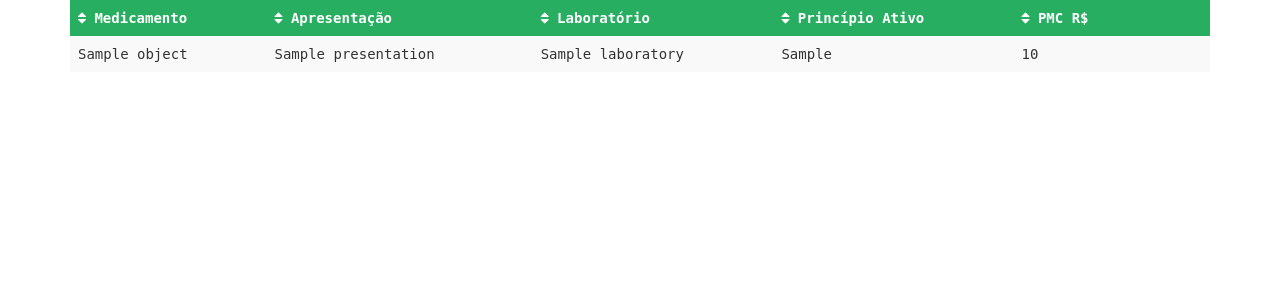
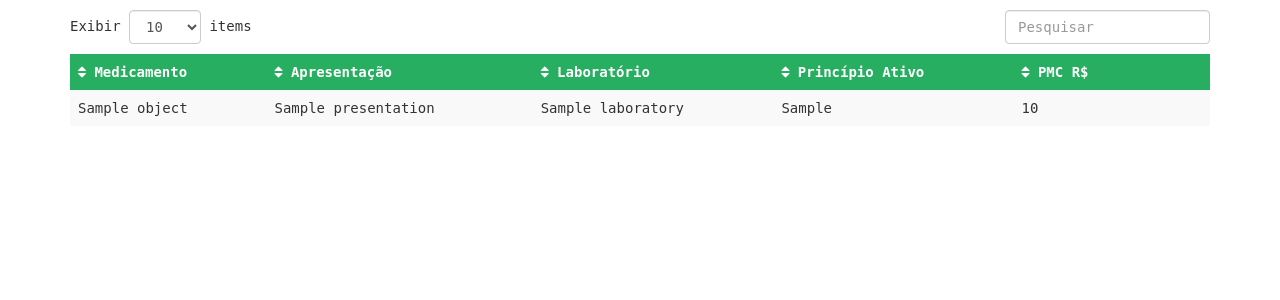
Before and after one commit to weynelucas/IntMed, a Django app: template TreatCare/medicine/templates/medicine/list.html in a window 1280 px wide. Shown: the top 300 px of the page. Run offline with Django 3.2, Linux system fonts and the light colour scheme; the template is opened without the code that fills it: most values are stand-ins (such as "Sample title", 1, 10 or a date in 2020); some libraries are stand-ins or nearby versions; some web fonts are replaced.

Commit message:
Paginate and slice data

```diff
--- a/TreatCare/TreatCare/static/css/master.css
+++ b/TreatCare/TreatCare/static/css/master.css
@@ -31,6 +31,10 @@ th.sortable {
     border-top: 0;
 }
 
+.table-info {
+    line-height: 80px;
+}
+
 .title-box {
     background-color: #27ae60;
     color: #fff;
@@ -38,3 +42,14 @@ th.sortable {
     margin-bottom: 10px;
     border-radius: 2px;
 }
+
+.filter-form-row {
+    padding: 10px 0;
+}
+
+.talign-rigth {
+    text-align: right;
+}
+.talign-left {
+    text-align: left;
+}
--- a/TreatCare/medicine/templates/medicine/list.html
+++ b/TreatCare/medicine/templates/medicine/list.html
@@ -9,6 +9,25 @@ Medicamentos
 
 {% block main_content %}
 <div class="container">
+    <div class="row filter-form-row">
+        <div class="form-inline">
+            <div class="form-group col-sm-6 text-left">
+                Exibir
+                <select class="form-control" name="items_per_page" onchange="paginateItems(this)">
+                    <option value="10"  {% if items_per_page == '10' %}selected{% endif %}>10</option>
+                    <option value="25"  {% if items_per_page == '25' %}selected{% endif %}>25</option>
+                    <option value="50"  {% if items_per_page == '50' %}selected{% endif %}>50</option>
+                    <option value="100" {% if items_per_page == '100' %}selected{% endif %}>100</option>
+                </select>
+                items
+            </div>
+            <form action="." method="get">
+                <div class="form-group col-sm-6 text-right">
+                    <input type="text" class="form-control" name="q" value="{{ query.q }}" placeholder="Pesquisar">
+                </div>
+            </form>
+        </div>
+    </div>
     {% if objects %}
     <table class="table table-striped">
         <thead>
@@ -36,9 +55,38 @@ Medicamentos
     <p class="text-center">Nenhum resultado encontrado.</p>
     {% endif %}
     {% if objects.paginator.num_pages > 1 %}
-    <div class="text-center">
-        {% bootstrap_paginate objects range=10  show_prev_next="false" show_first_last="true" %}
+    <div class="row">
+        <div class="col-sm-6 talign-left" style="line-height:80px">
+            Exibindo {{ page.start_index }} a {{ page.end_index }} de {{ objects_total }} registros
+        </div>
+        <div class="col-sm-6 talign-rigth">
+            {% bootstrap_paginate objects range=5  show_prev_next="false" show_first_last="true" %}
+        </div>
     </div>
     {% endif %}
+
 </div>
 {% endblock %}
+
+
+{% block  main_script %}
+<script type="text/javascript">
+    function paginateItems(elem) {
+        var path = "{{ request.get_full_path }}";
+        var new_path = updateQueryStringParameter(path, 'items_per_page', elem.value);
+        debugger;
+        window.location.href = new_path;
+    }
+
+    function updateQueryStringParameter(uri, key, value) {
+        var re = new RegExp("([?&])" + key + "=.*?(&|$)", "i");
+        var separator = uri.indexOf('?') !== -1 ? "&" : "?";
+        if (uri.match(re)) {
+            return uri.replace(re, '$1' + key + "=" + value + '$2');
+        }
+        else {
+            return uri + separator + key + "=" + value;
+        }
+    }
+</script>
+{% endblock %}
```
Also changed, not shown: TreatCare/TreatCare/utils/query_service.py (+26 -2 lines), TreatCare/medicine/views.py (+9 -3 lines).
